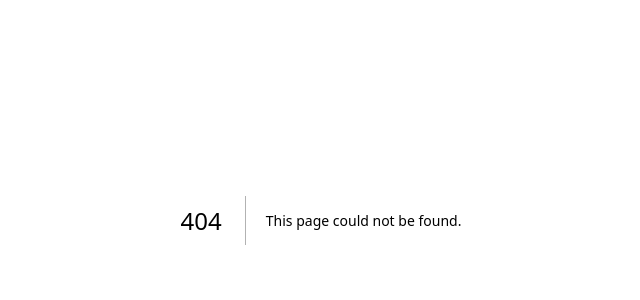
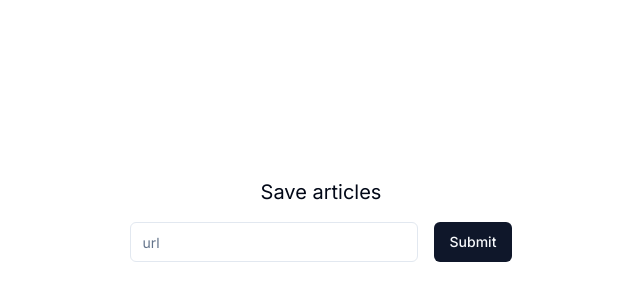
Before and after one commit to tsengtinghan/odin, a Next.js app: page /dashboard in a window 1280 px wide. Before the commit this address had no page. Shown: the part 180-480 px from the top of the page, without its empty margins (319-959 px from the left). Built offline with nearby package versions, Linux system fonts and the light colour scheme.

Commit message:
refactor save article to dashboard

```diff
--- /dev/null
+++ b/app/dashboard/page.tsx
@@ -0,0 +1,43 @@
+'use client';
+import React, { useState } from "react";
+import { Button } from "@/components/ui/button";
+import { Input } from "@/components/ui/input";
+
+export default function Dashboard() {
+    const handleClick = async () => {
+        const response = await fetch(`https://r.jina.ai/${url}`, {
+          method: "GET",
+          headers: {
+            Accept: "application/json",
+          },
+        });
+        const response_json = await response.json();
+        const article = response_json.data;
+        console.log(article.content);
+        const openai_response = await fetch("/api/openai", {
+          method: "POST",
+          headers: {
+            "Content-Type": "application/json",
+          },
+          body: JSON.stringify({ article: article.content }),
+        });
+        const openai_response_json = await openai_response.json();
+        console.log(openai_response_json.choices[0].message.content);
+        const content = JSON.parse(openai_response_json.choices[0].message.content);
+      };
+    const [url, setUrl] = useState<string>("");
+    return (
+        <div className="flex flex-col justify-center items-center h-screen gap-4">
+        <h1 className="text-center text-xl">Save articles</h1>
+        <div className="flex space-between gap-4">
+          <Input
+            value={url}
+            placeholder="url"
+            className="w-72"
+            onChange={(e) => setUrl(e.target.value)}
+          />
+          <Button onClick={handleClick}>Submit</Button>
+        </div>
+      </div>
+    )
+}
```
